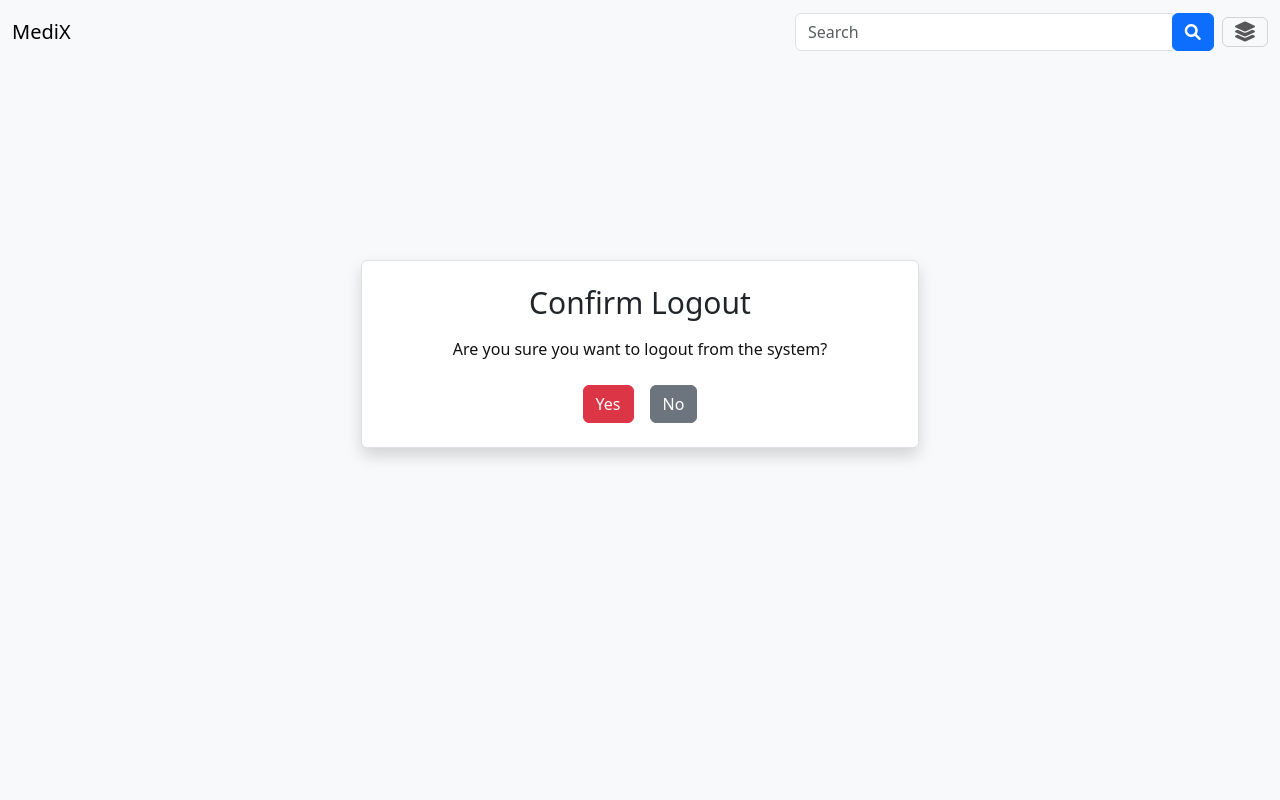
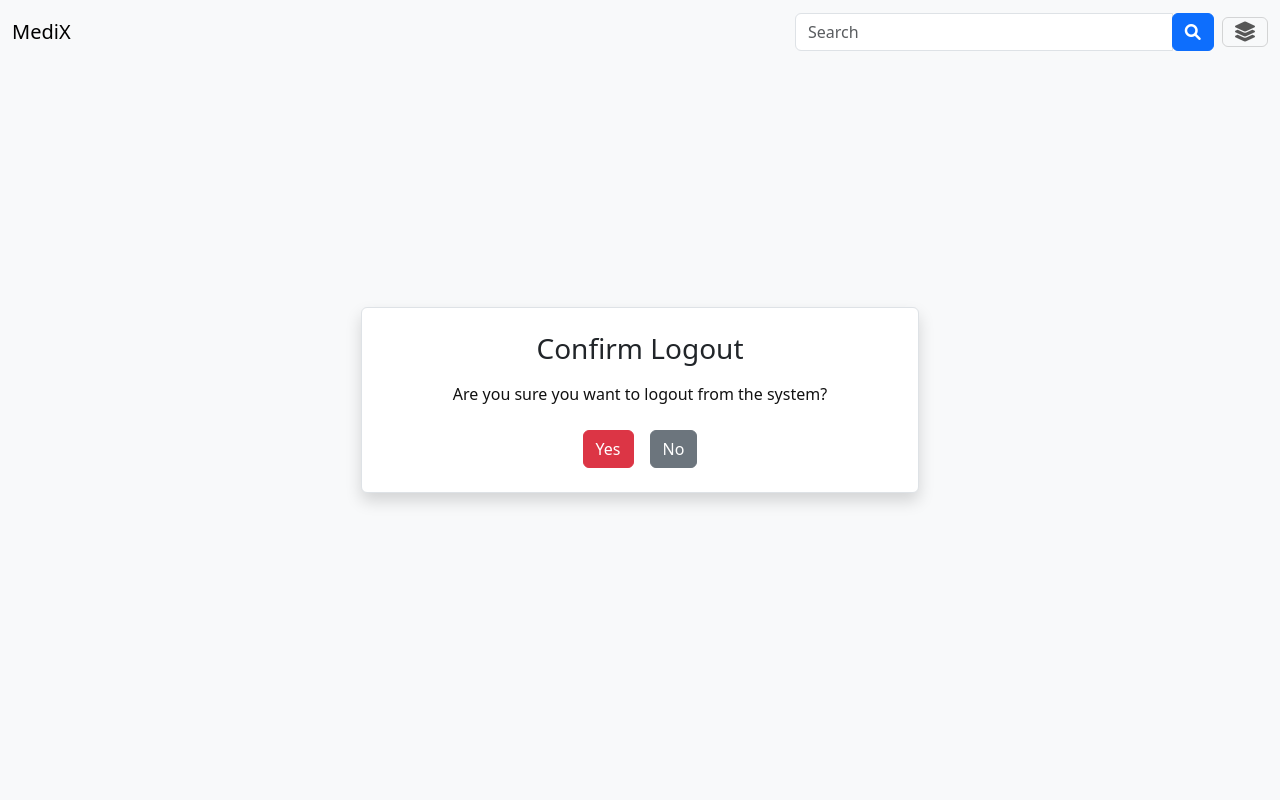
Before and after one commit to sureshdulupolai/MediX, a Django app: page /user-logout-confirm/ in a window 1280 px wide. Run offline with Django 5.2, Linux system fonts and the light colour scheme.

Commit message:
Updated my logout template

```diff
--- a/templates/logout.html
+++ b/templates/logout.html
@@ -1,27 +1,9 @@
 {% extends 'base.html' %}
 {% block body %}
-<style>
-    body {
-        /* background-color: #f8f9fa; */
-        /* background-color: yellow; */
-        background-color: #f8f9fa;
-    }
-    .lgo-1{
-        /* height: 100vh; */
-        position: relative;
-        top: 260px;
-    }
-    .lgo-2{
-        width: 50%;
-    }
-    .lgo-3{
-        font-size: 30px;
-    }
-</style>
 
-<div class="container d-flex justify-content-center align-items-center lgo-1">
-    <div class="p-4 border rounded shadow bg-white text-center lgo-2">
-        <h2 class="text-dark lgo-3">Confirm Logout</h2>
+<div class="container d-flex justify-content-center align-items-center min-vh-100 bg-light">
+    <div class="p-4 border rounded shadow bg-white text-center w-50">
+        <h2 class="text-dark fs-3">Confirm Logout</h2>
         <p class="mt-3">Are you sure you want to logout from the system?</p>
 
         <div class="d-flex justify-content-center mt-4">
@@ -30,4 +12,5 @@
         </div>
     </div>
 </div>
+
 {% endblock %}
```
